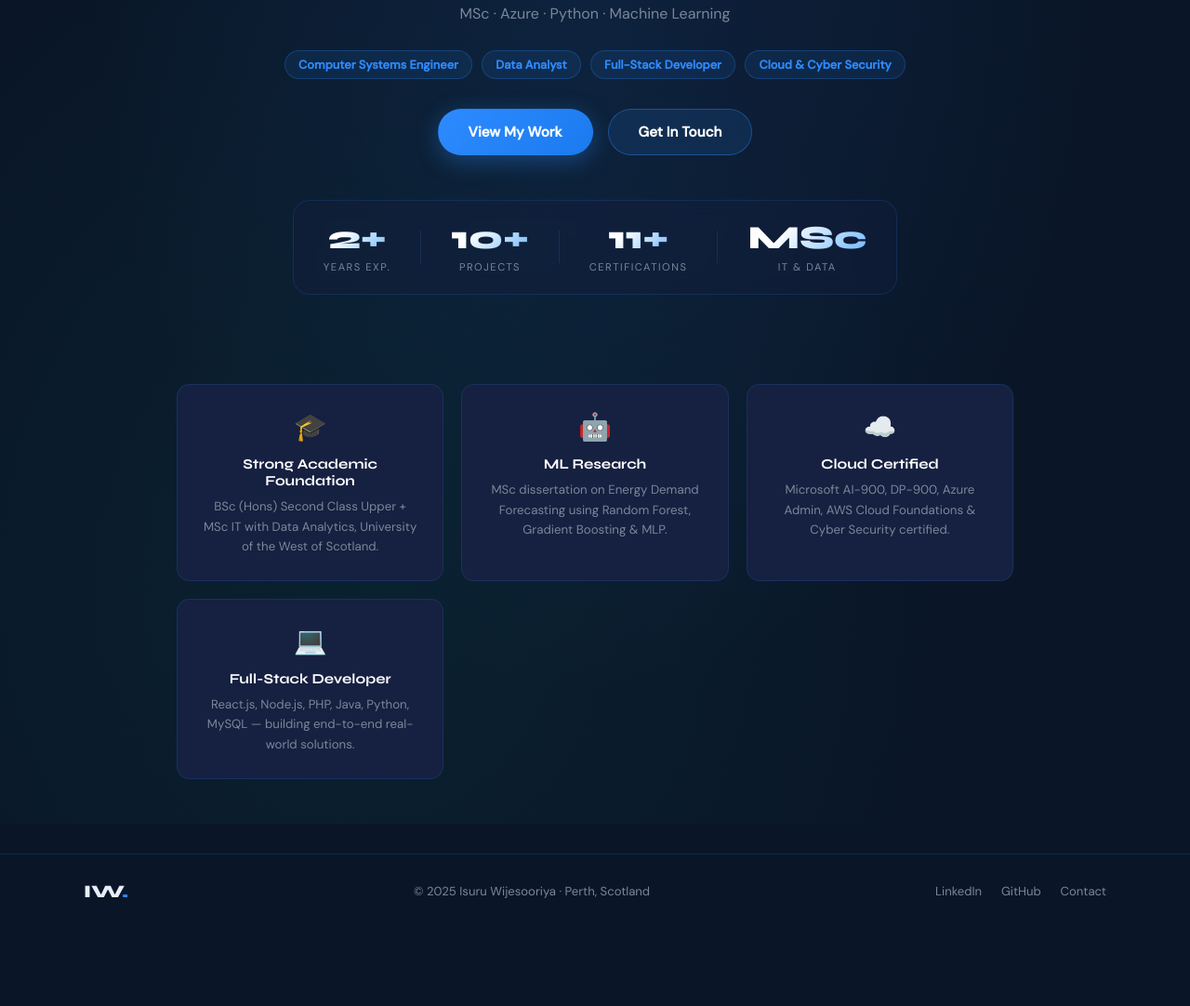
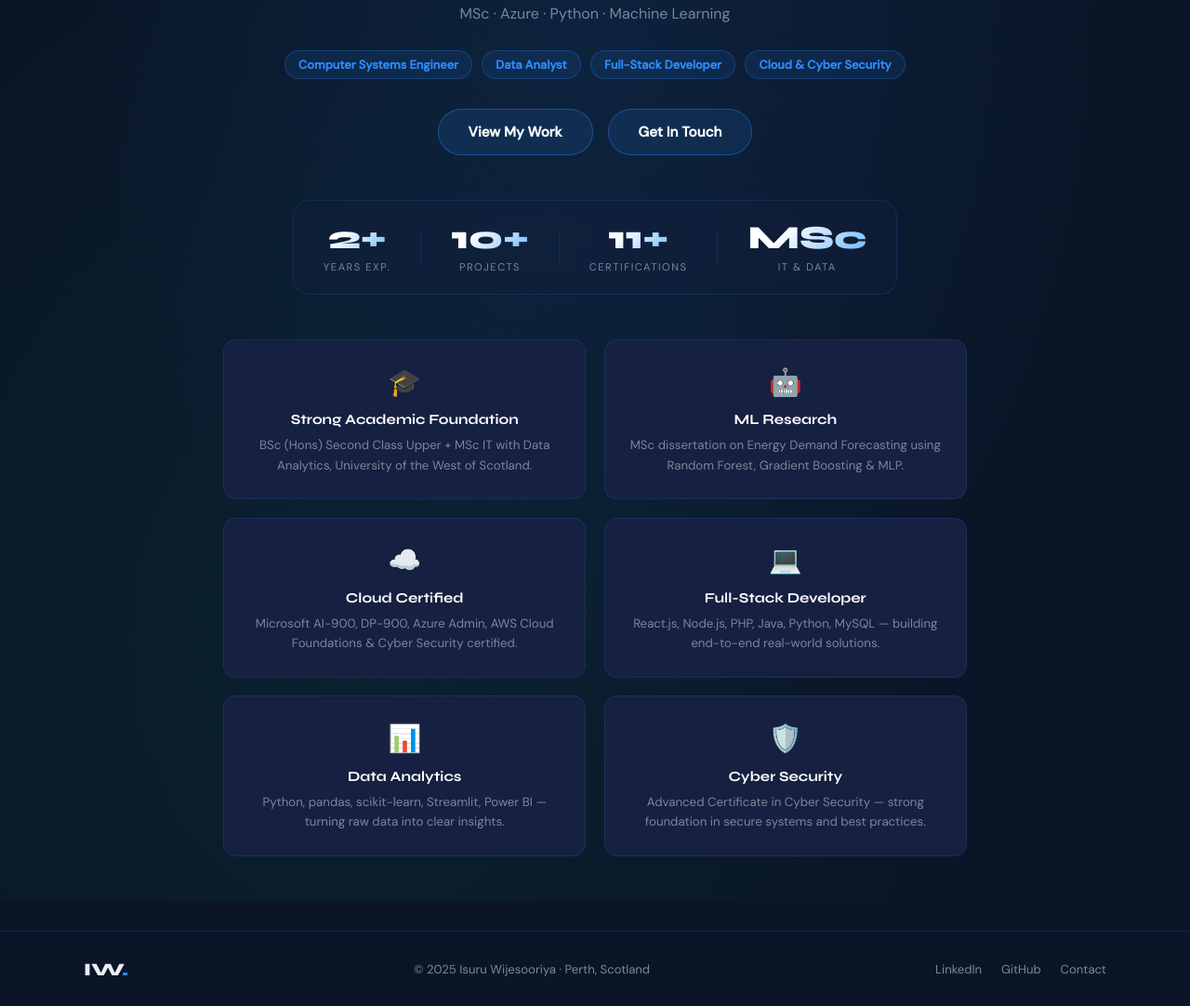
Before and after one commit to IsuruWijesooriya/IsuruWijesooriya.github.io, a plain HTML site: page index.html in a window 1280 px wide. Shown: the part 423-1505 px from the top of the page at 93% size. Before the commit the page ends 1422 px from the top, so only its background shows below. Drawn offline with Linux system fonts and the light colour scheme.

Commit message:
Add files via upload

```diff
--- a/index.html
+++ b/index.html
@@ -466,8 +466,8 @@ footer p{color:var(--gray);font-size:.82rem}
 
 /* Highlights */
 .hl-grid{
-  display:grid;grid-template-columns:repeat(auto-fit,minmax(220px,1fr));
-  gap:1.2rem;width:100%;
+  display:grid;grid-template-columns:repeat(2,1fr);
+  gap:1.2rem;width:100%;max-width:800px;margin:0 auto;
   animation:fadeUp .8s .8s ease both;
 }
 
@@ -500,14 +500,16 @@ footer p{color:var(--gray);font-size:.82rem}
   user-select:none;
 }
 .btn-primary{
-  background:linear-gradient(135deg,#2e8bff,#1a7aef);
-  color:#fff;border:1.5px solid transparent;
-  box-shadow:0 6px 25px rgba(46,139,255,.35);
+  background:rgba(46,139,255,.12);
+  border:1.5px solid rgba(46,139,255,.4);
+  color:#fff;
+  backdrop-filter:blur(10px);
 }
 .btn-primary:hover{
-  background:linear-gradient(135deg,#1a7aef,#2e8bff);
+  background:rgba(46,139,255,.22);
   transform:translateY(-2px);
-  box-shadow:0 10px 32px rgba(46,139,255,.5);
+  border-color:var(--accent);
+  box-shadow:0 10px 28px rgba(46,139,255,.25);
 }
 .btn-ghost{
   background:rgba(46,139,255,.12);
@@ -607,6 +609,8 @@ footer p{color:var(--gray);font-size:.82rem}
       <div class="hl-card"><div class="hl-icon">🤖</div><h3>ML Research</h3><p>MSc dissertation on Energy Demand Forecasting using Random Forest, Gradient Boosting &amp; MLP.</p></div>
       <div class="hl-card"><div class="hl-icon">☁️</div><h3>Cloud Certified</h3><p>Microsoft AI-900, DP-900, Azure Admin, AWS Cloud Foundations &amp; Cyber Security certified.</p></div>
       <div class="hl-card"><div class="hl-icon">💻</div><h3>Full-Stack Developer</h3><p>React.js, Node.js, PHP, Java, Python, MySQL — building end-to-end real-world solutions.</p></div>
+      <div class="hl-card"><div class="hl-icon">📊</div><h3>Data Analytics</h3><p>Python, pandas, scikit-learn, Streamlit, Power BI — turning raw data into clear insights.</p></div>
+      <div class="hl-card"><div class="hl-icon">🛡️</div><h3>Cyber Security</h3><p>Advanced Certificate in Cyber Security — strong foundation in secure systems and best practices.</p></div>
     </div>
 
   </div>
```
